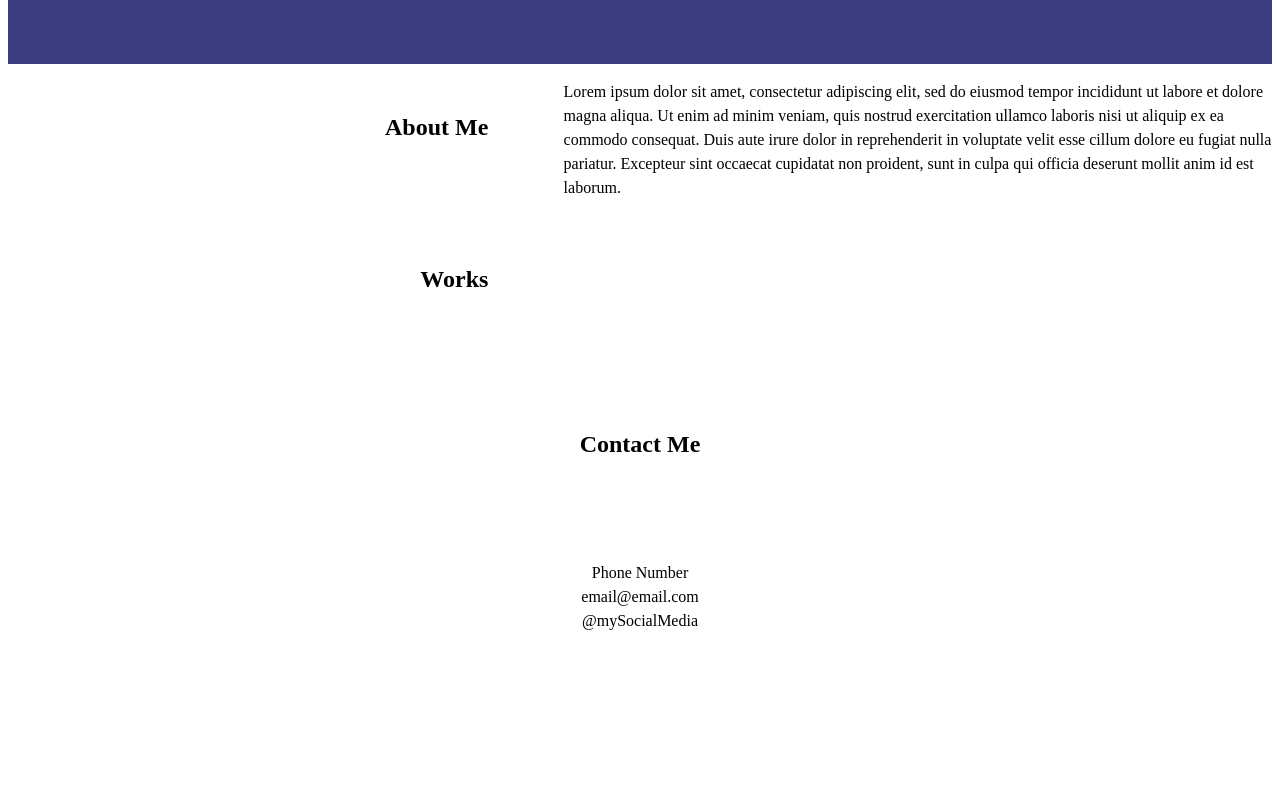
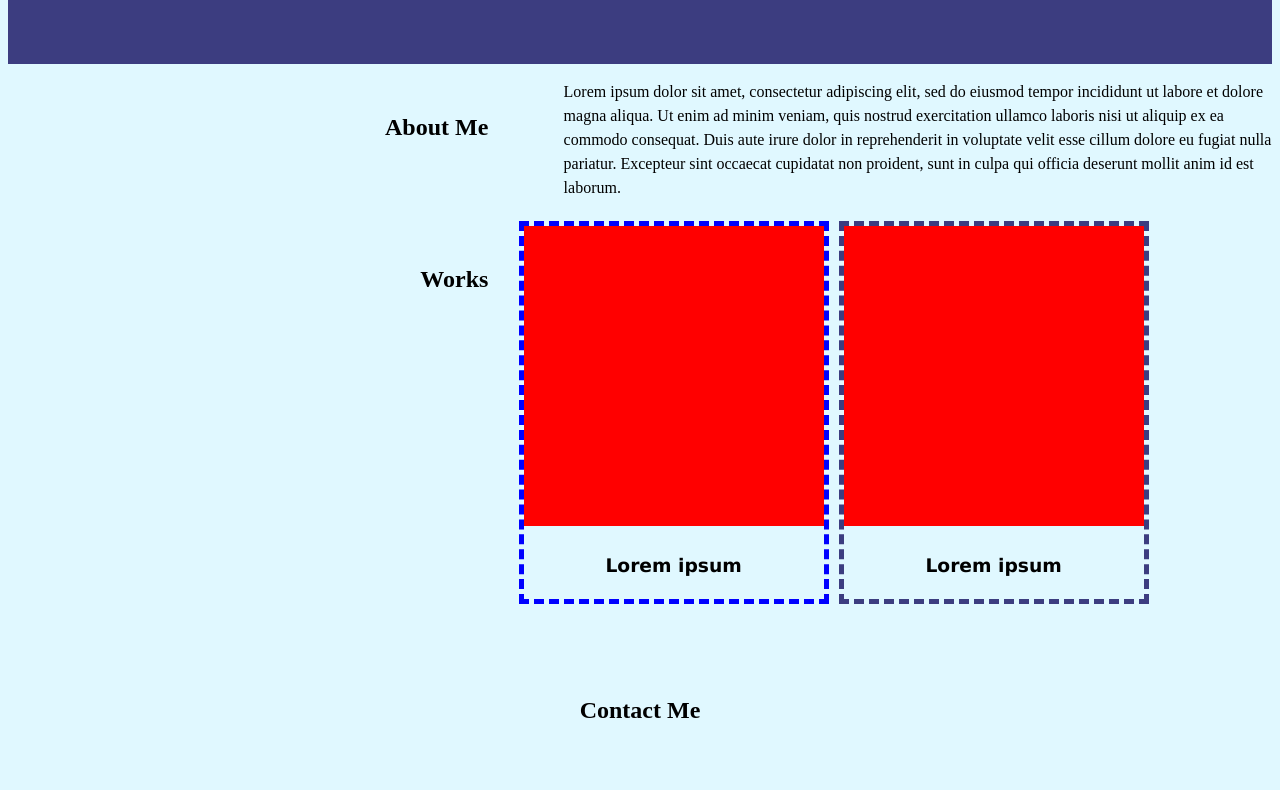
Before and after one commit to treytaylersmith/Trey-Tayler-Smith-Portfolio, a plain HTML site: page index.html in a window 1280 px wide. Shown: the part 156-946 px from the top of the page. Before the commit the page ends 813 px from the top, so only its background shows below. Drawn offline with Linux system fonts and the light colour scheme.

Commit message:
rudimentary card system added for works section

```diff
--- a/assets/style.css
+++ b/assets/style.css
@@ -1,7 +1,11 @@
+
+
+
 body{
     display:flex;
     flex-direction: column;
     line-height: 1.5;
+    background-color: #e0f8ff;
 }
 
 header{
@@ -11,6 +15,7 @@ header{
     padding: 3%;
     background-color: #3c3d80;
 }
+
 h1{
     font-size: 300%;
     color:white;
@@ -34,11 +39,10 @@ nav a{
     color: white;
 }
 
-main section{
+
+section{
     display: flex;
     flex-direction: row;
-    justify-content: space-between;
-
 
 }
 
@@ -47,6 +51,7 @@ section p{
     margin-left: 50px;
 }
 
+
 aside{
     min-width:40%;
     display: flex;
@@ -54,7 +59,6 @@ aside{
     width:40%;
     /* background-color: blueviolet; */
     justify-content: right;
-
 
 }
 
@@ -80,11 +84,29 @@ ul{
     margin-left: 0px;
     padding:0;
     text-align: center;
-    /* border: 1px dashed red; */
     display: inline;
     list-style-type: none;
 }
 
+.card{
+    border: 5px, dashed, blue;
+    /* display: flex; */
+    text-align: center;
+    font-family:'Lucida Sans', 'Lucida Sans Regular', 'Lucida Grande', 'Lucida Sans Unicode', Geneva, Verdana, sans-serif;
+    margin:5px;
+}
+
+.card:hover{
+    border-color: #1c021f;
+}
+
+.card:nth-of-type(even){
+    border-color: #3c3d80;
+}
+
+.card img{
+    max-width: 300px;
+}
 @media screen and (max-width: 768px) {
     header,
     main {
--- a/index.html
+++ b/index.html
@@ -41,7 +41,16 @@
                     <h2>Works</h2>
                 </aside>
 
-                <!-- <img src="#" alt="image of coding block"> -->
+                <div class="card">
+                    <img src="./assets/images/Solid_red.png" alt="solid red placeholder image"/>
+                    <h3>Lorem ipsum</h3>
+                </div>
+
+                <div class="card">
+                    <img src="./assets/images/Solid_red.png" alt="solid red placeholder image"/>
+                    <h3>Lorem ipsum</h3>
+                </div>
+
             </section>
 
             <!-- Contact -->
```
Also changed, not shown: assets/images/Solid_red.png (added).
